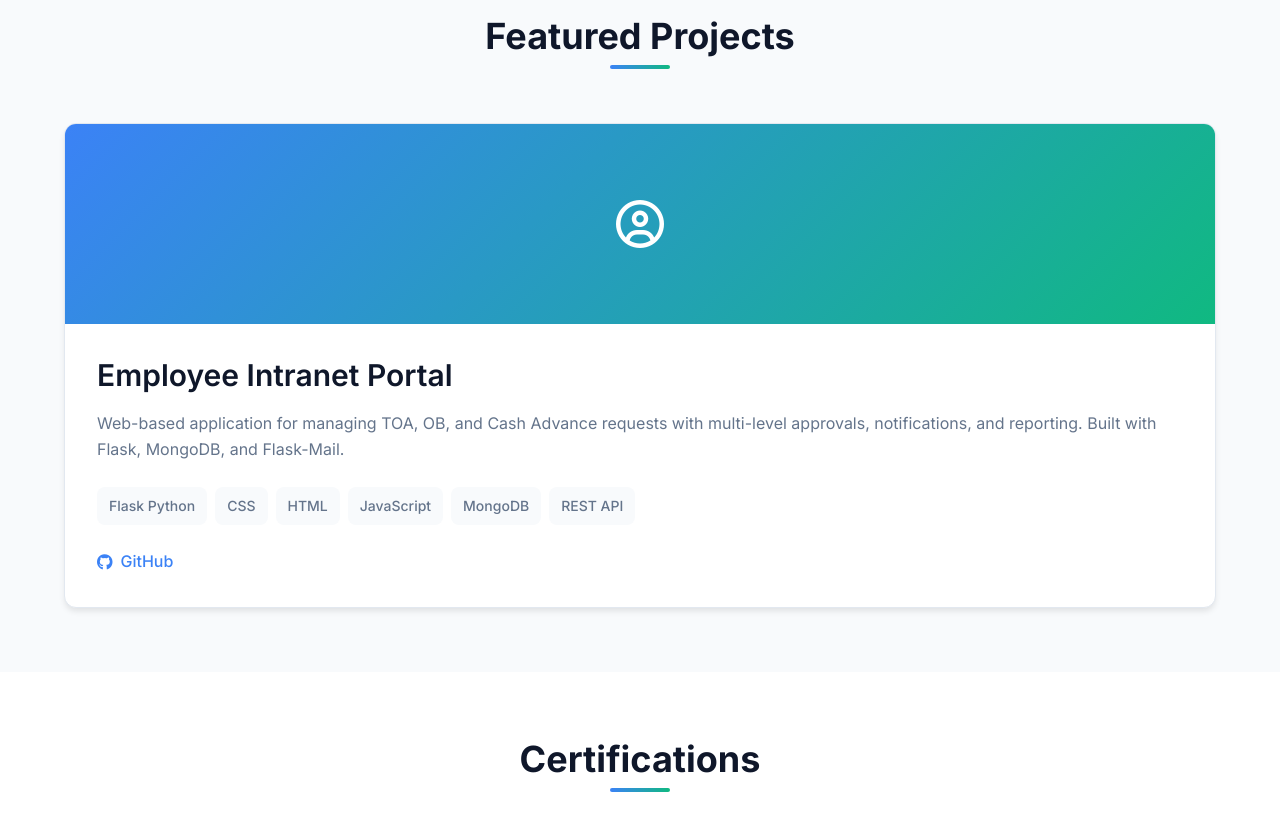
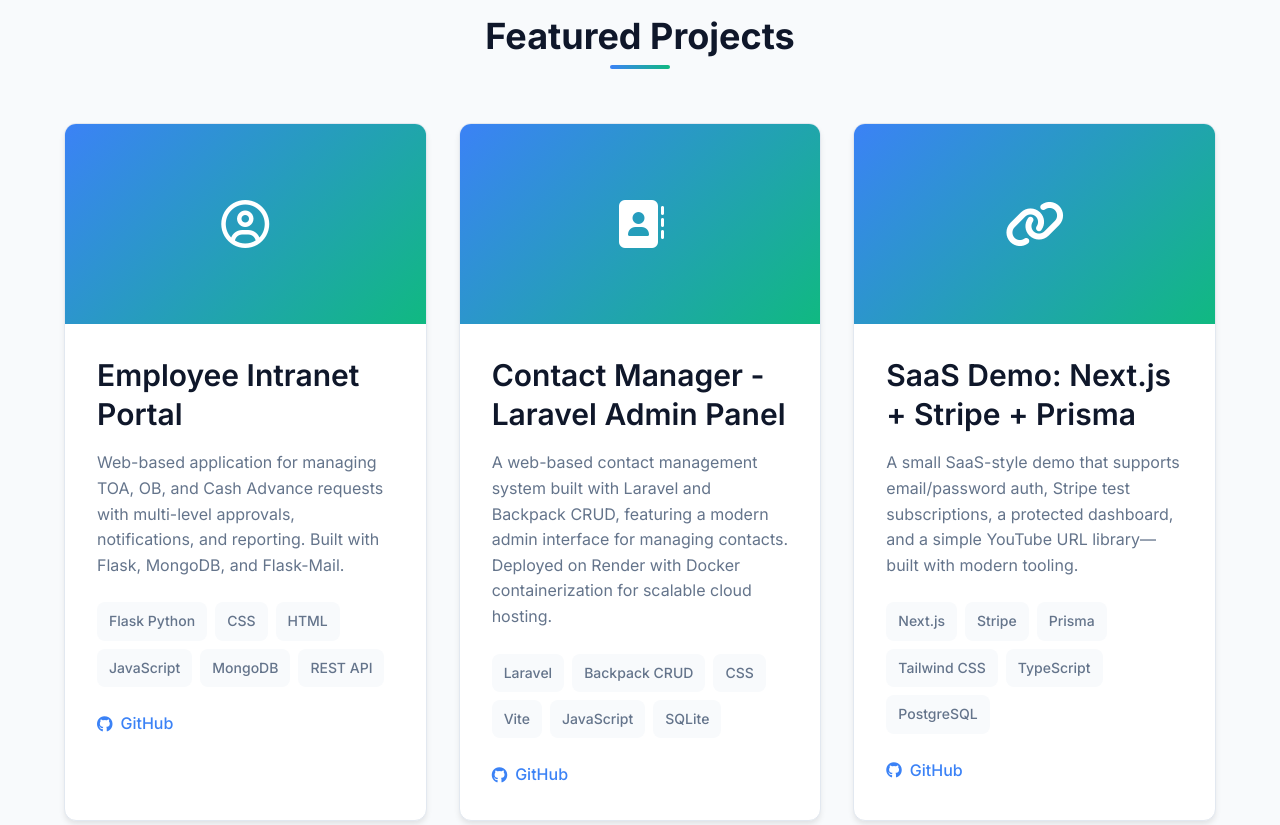
Before and after one commit to Charlieho12/Charlieho12.github.io, a website: page index.html in a window 1280 px wide. Shown: the part 5100-5925 px from the top of the page. Drawn offline with Linux system fonts and the light colour scheme.

Commit message:
Add mew projects

```diff
--- a/index.html
+++ b/index.html
@@ -322,10 +322,52 @@
                         </div>
                     </div>
                 </div>
+                <div class="project-card">
+                    <div class="project-image">
+                        <i class="fa fa-address-book"></i>
+                    </div>
+                    <div class="project-content">
+                        <h3>Contact Manager - Laravel Admin Panel</h3>
+                        <p>A web-based contact management system built with Laravel and Backpack CRUD, featuring a modern admin interface for managing contacts. Deployed on Render with Docker containerization for scalable cloud hosting.</p>
+                        <div class="project-tech">
+                            <span>Laravel</span>
+                            <span>Backpack CRUD</span>
+                            <span>CSS</span>
+                            <span>Vite</span>
+                            <span>JavaScript</span>
+                            <span>SQLite</span>
+                        </div>
+                        <div class="project-links">
+                            <a href="https://github.com/Charlieho12/contact-manager" class="project-link"><i class="fab fa-github"></i> GitHub</a>
 
+                        </div>
+                    </div>
+                </div>
+                <div class="project-card">
+                    <div class="project-image">
+                        <i class="fa fa-link"></i>
+                    </div>
+                    <div class="project-content">
+                        <h3>SaaS Demo: Next.js + Stripe + Prisma</h3>
+                        <p>A small SaaS-style demo that supports email/password auth, Stripe test subscriptions, a protected dashboard, and a simple YouTube URL library—built with modern tooling.</p>
+                        <div class="project-tech">
+                            <span>Next.js</span>
+                            <span>Stripe</span>
+                            <span>Prisma</span>
+                            <span>Tailwind CSS</span>
+                            <span>TypeScript</span>
+                            <span>PostgreSQL</span>
+                        </div>
+                        <div class="project-links">
+                            <a href="https://github.com/Charlieho12/saas-demo-app" class="project-link"><i class="fab fa-github"></i> GitHub</a>
+
+                        </div>
+                    </div>
+                </div>
             </div>
         </div>
     </section>
+
 
     <!-- Certifications Section -->
     <section class="certifications" id="certifications">
```
